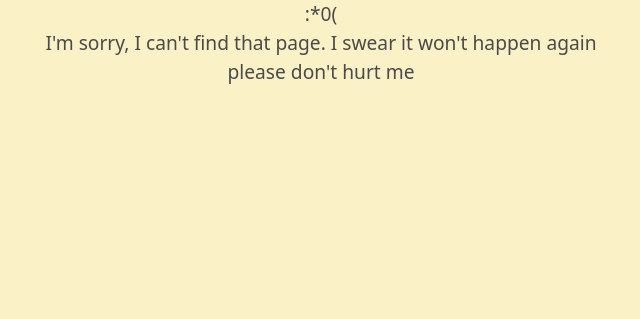
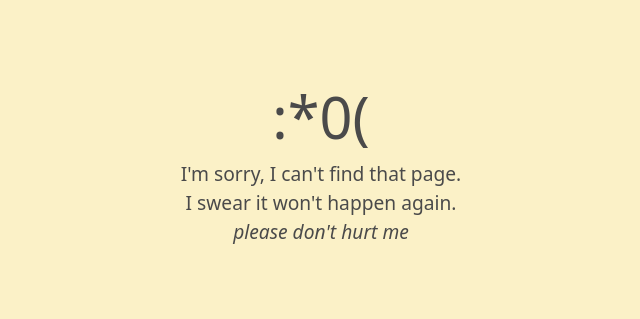
Before and after one commit to jonjohnsontc/cautious-umbrella-bare-blog, a Python web app: template templates/404.html.j2 in a window 1280 px wide. Shown: the part 103-422 px from the top of the page, without its empty margins (319-959 px from the left). Run offline with Jinja, Linux system fonts and the light colour scheme; the template is opened without the code that fills it, so the values that code supplies are empty.

Commit message:
updating 404 page

```diff
--- a/public/styles.css
+++ b/public/styles.css
@@ -633,3 +633,20 @@ INDEX PAGE
 footer {
 	padding-bottom: 1em;
 }
+/*
+
+	404
+
+*/
+#sad-face {
+	font-size: 3em;
+}
+
+.error-msg {
+	display: flex;
+	flex-direction: column;
+	align-items: center;
+	justify-content: center;
+	font-size: 1em;
+	min-height: 40%;
+}
--- a/templates/404.html.j2
+++ b/templates/404.html.j2
@@ -6,10 +6,11 @@
 <body>
     {{ navbar() }}
 
-    <article class="blog-post-container">
-        <p>:*0(</p>
-        <p>I'm sorry, I can't find that page. I swear it won't happen again</p>
-        <p class="smalltext">please don't hurt me</p>
+    <article class="blog-post-container error-msg">
+        <p id="sad-face">:*0(</p>
+        <p>I'm sorry, I can't find that page.</p>
+        <p>I swear it won't happen again.</p>
+        <p><em>please don't hurt me</em></p>
     </article>
     <script src="/script.js"></script>
 </body>
```
